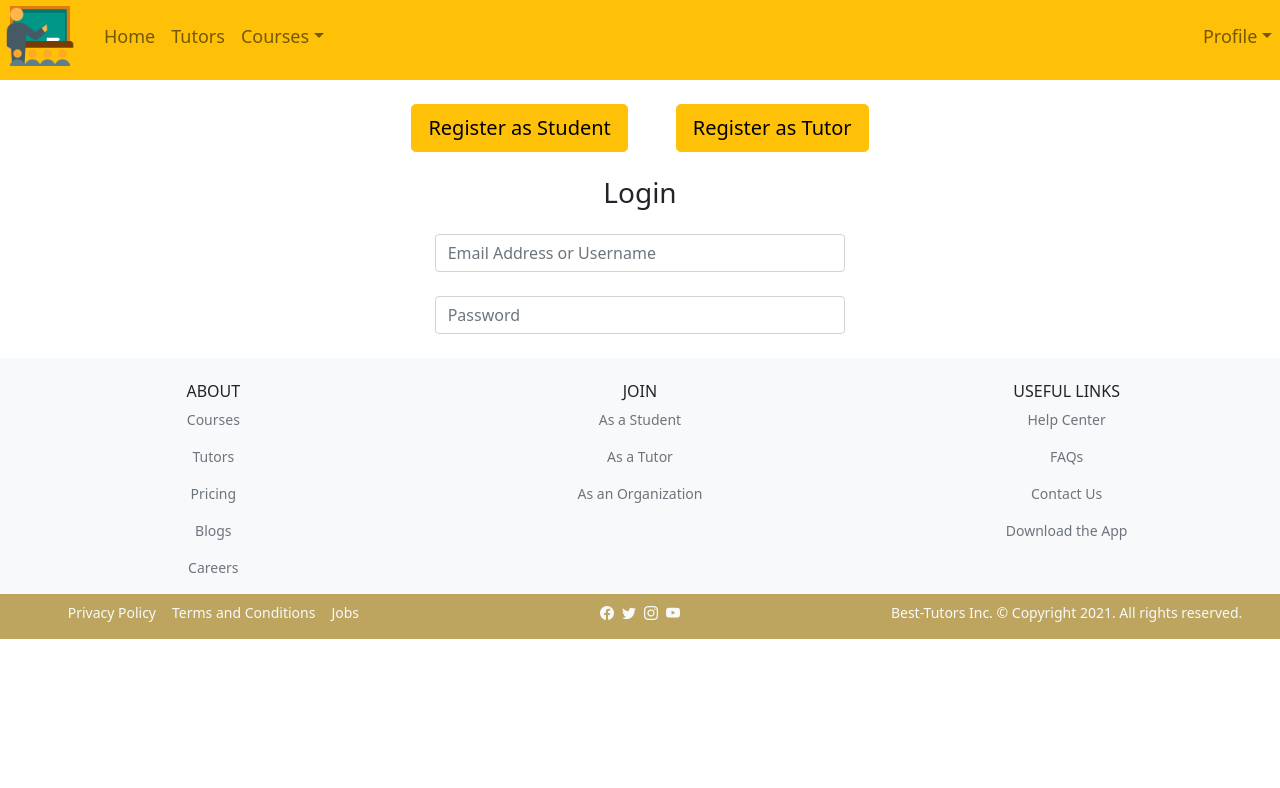
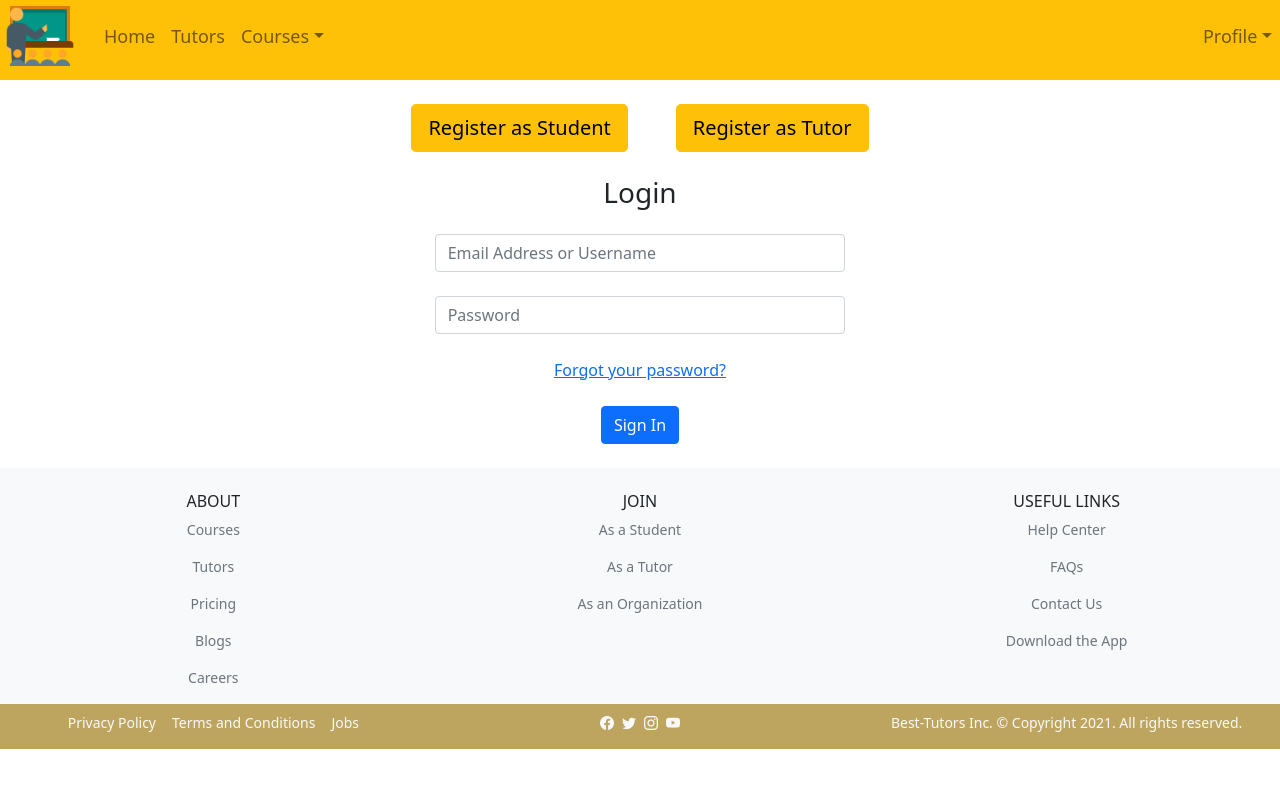
Before and after one commit to ziyaddhuka/tutoring-website, a React (Create React App) app: page /login in a window 1280 px wide. Shown: the top 788 px of the page. Built offline with nearby package versions, Linux system fonts and the light colour scheme.

Commit message:
added login page connection to server

```diff
--- a/src/components/login.js
+++ b/src/components/login.js
@@ -1,27 +1,53 @@
-import React from 'react'
+import React, {useState} from 'react'
 
 function Login() {
+    const [email, setEmail] = useState('')
+	const [password, setPassword] = useState('')
+
+	async function loginUser(event) {
+		event.preventDefault()
+
+		const response = await fetch('http://localhost:3000/login', {
+			method: 'POST',
+			headers: {
+				'Content-Type': 'application/json',
+			},
+			body: JSON.stringify({
+				email,
+				password,
+			}),
+		})
+
+		const data = await response.json()
+
+		if (data.user) {
+			localStorage.setItem('token', data.user)
+			alert('Login successful')
+			window.location.href = '/'
+		} else {
+			alert('Please check your username and password')
+		}
+	}
+
   return (
   <div>
     <div class="text-center">
         <button className = "btn btn-warning btn-lg mx-4 my-4">Register as Student</button>
-        <a href="/tutorRegistration" >
         <button className = "btn btn-warning btn-lg mx-4 my-4">Register as Tutor</button>
-        </a>
         <h3>Login</h3>
         <div class="row d-flex justify-content-center my-4">
             <div class="form-group col-md-4">
-                <input type="text" id="username" name="username" placeholder="Email Address or Username" class="form-control" />
+                <input type="text" id="username" name="username" value={email} onChange={(e) => setEmail(e.target.value)} placeholder="Email Address or Username" class="form-control" />
             </div>
         </div>
         <div class="row d-flex justify-content-center my-4">
             <div class="form-group col-md-4">
-                <input type="password" id="password" name="password" placeholder="Password" class="form-control" />
+                <input type="password" onChange={(e) => setPassword(e.target.value)} value={password} id="password" name="password" placeholder="Password" class="form-control" />
             </div>
         </div>
-        {/* <a href="#">Forgot your password?</a>
+        <a href="#">Forgot your password?</a>
         <br/>
-        <button className = "btn btn-primary mx-4 my-4">Sign In</button> */}
+        <button className = "btn btn-primary mx-4 my-4" onClick={loginUser}>Sign In</button>
     </div>
   </div>
   );
```
